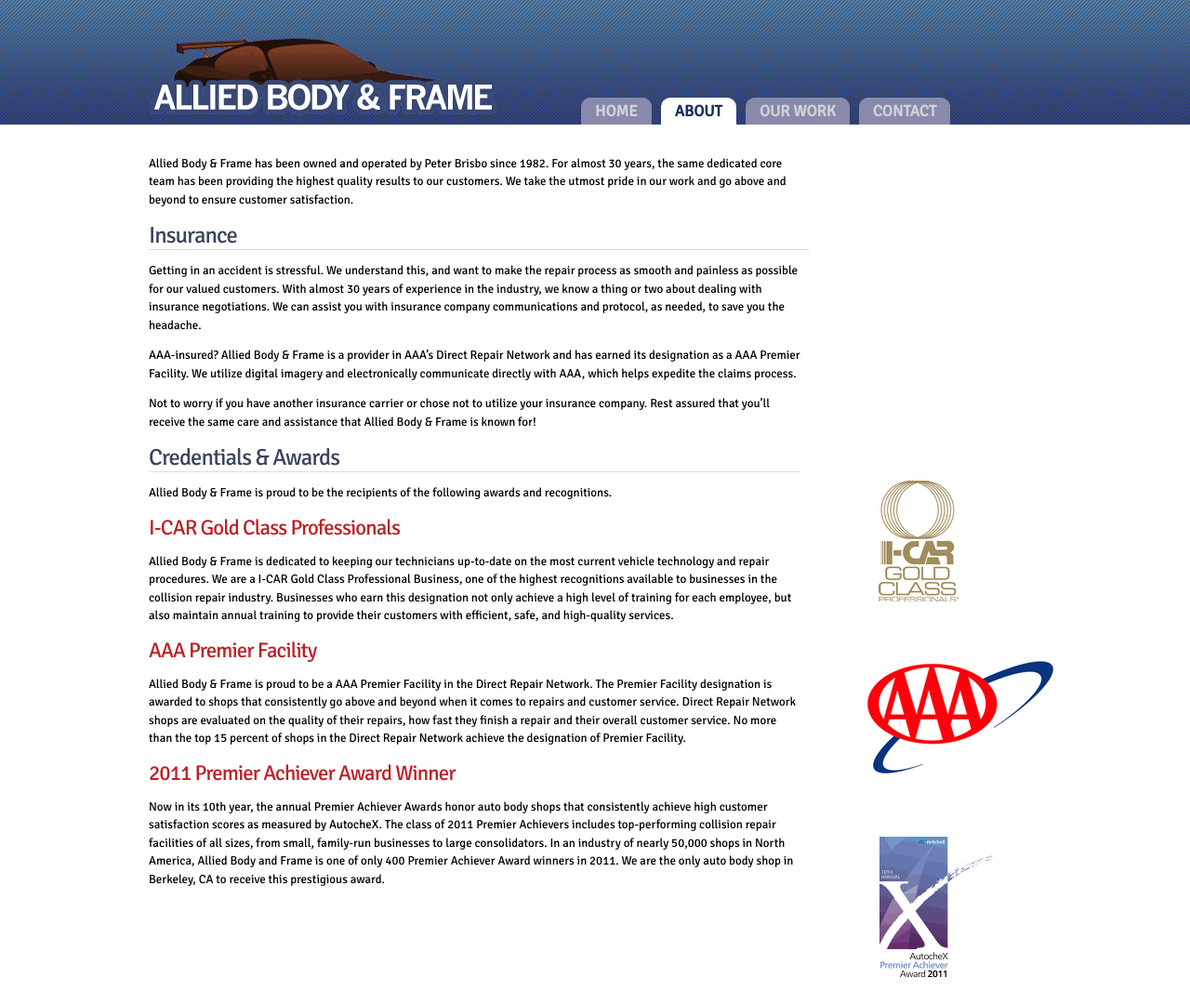
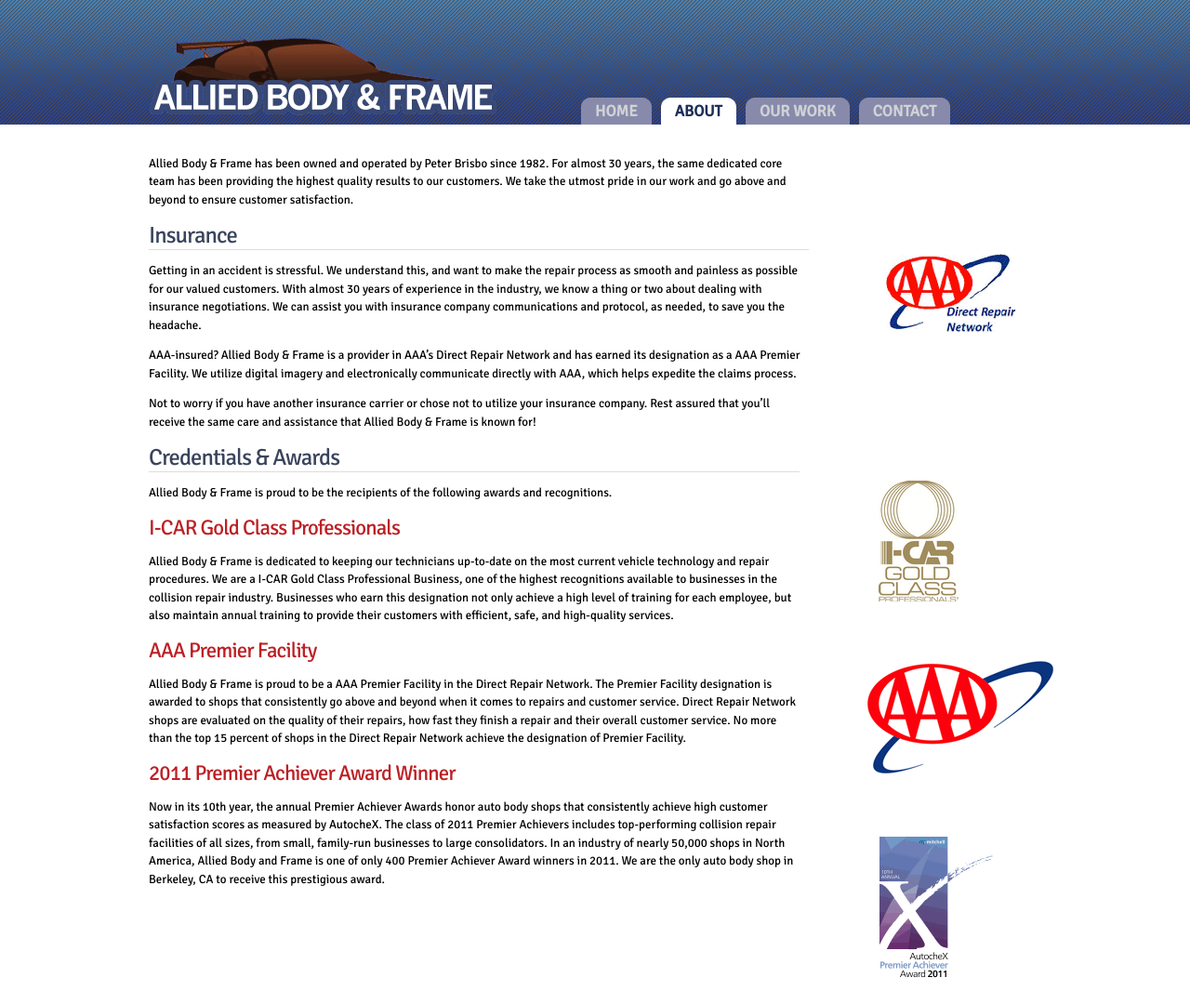
Before and after one commit to Fluxx/alliedbodyframe.com, a plain HTML site: page about.html in a window 1280 px wide. Shown: the top 1080 px of the page at 93% size. Drawn offline with Linux system fonts and the light colour scheme.

Commit message:
Final about page.

```diff
--- a/about.html
+++ b/about.html
@@ -23,6 +23,10 @@
 		</div>
 
 			<div id="content">
+
+				<div class="logos">
+					<img src="/img/aaa_drn_logo.png" alt="" style="margin-top: 100px"/>
+				</div>
 
 				<div class="about">
 
@@ -67,6 +71,9 @@
 				</div>
 
 			</div>
+
+		</div>
+
 	</div>
 
 	<div id="footer">
```
Also changed, not shown: img/aaa_drn_logo.png (added). Lines whose indentation alone changed are shown as unchanged.
